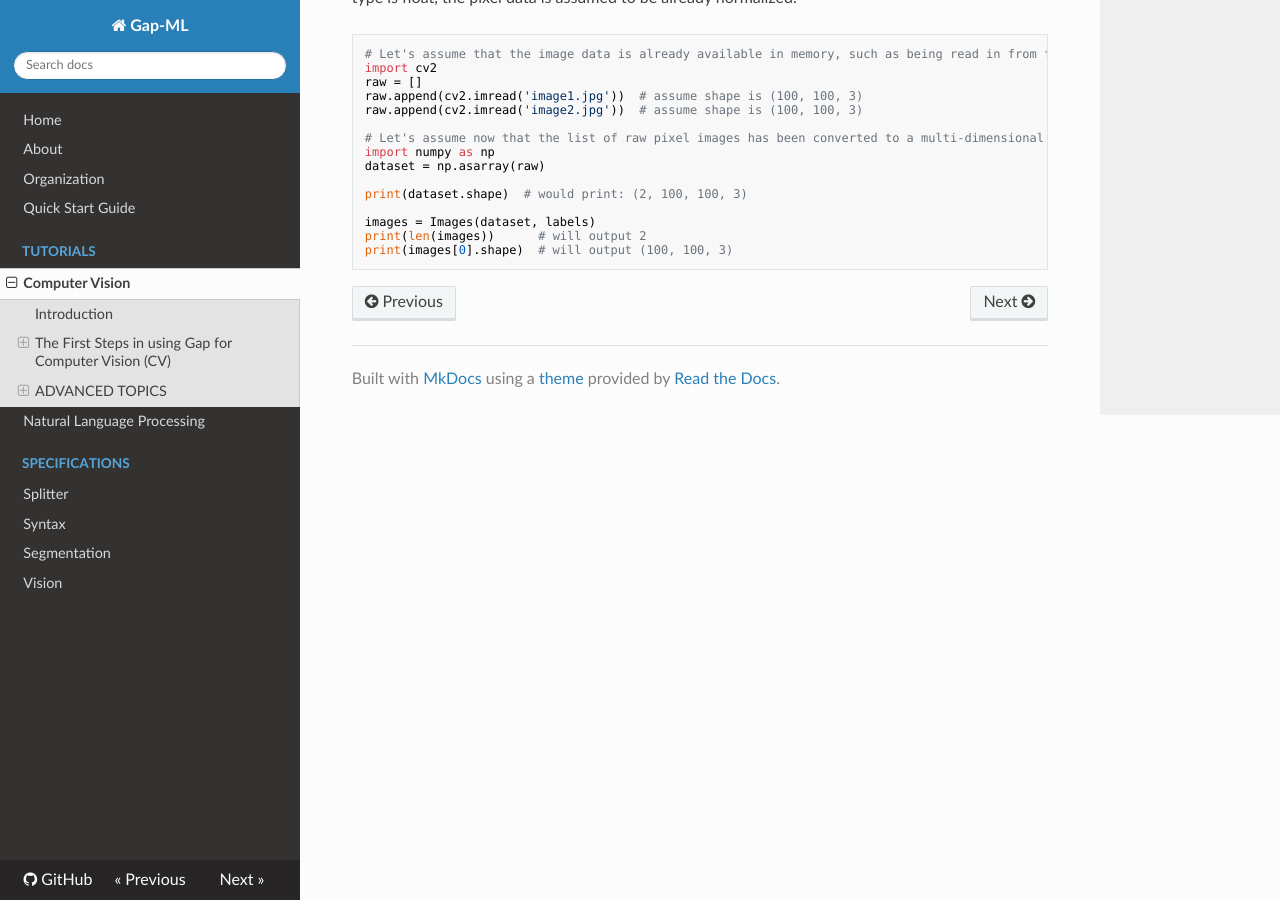
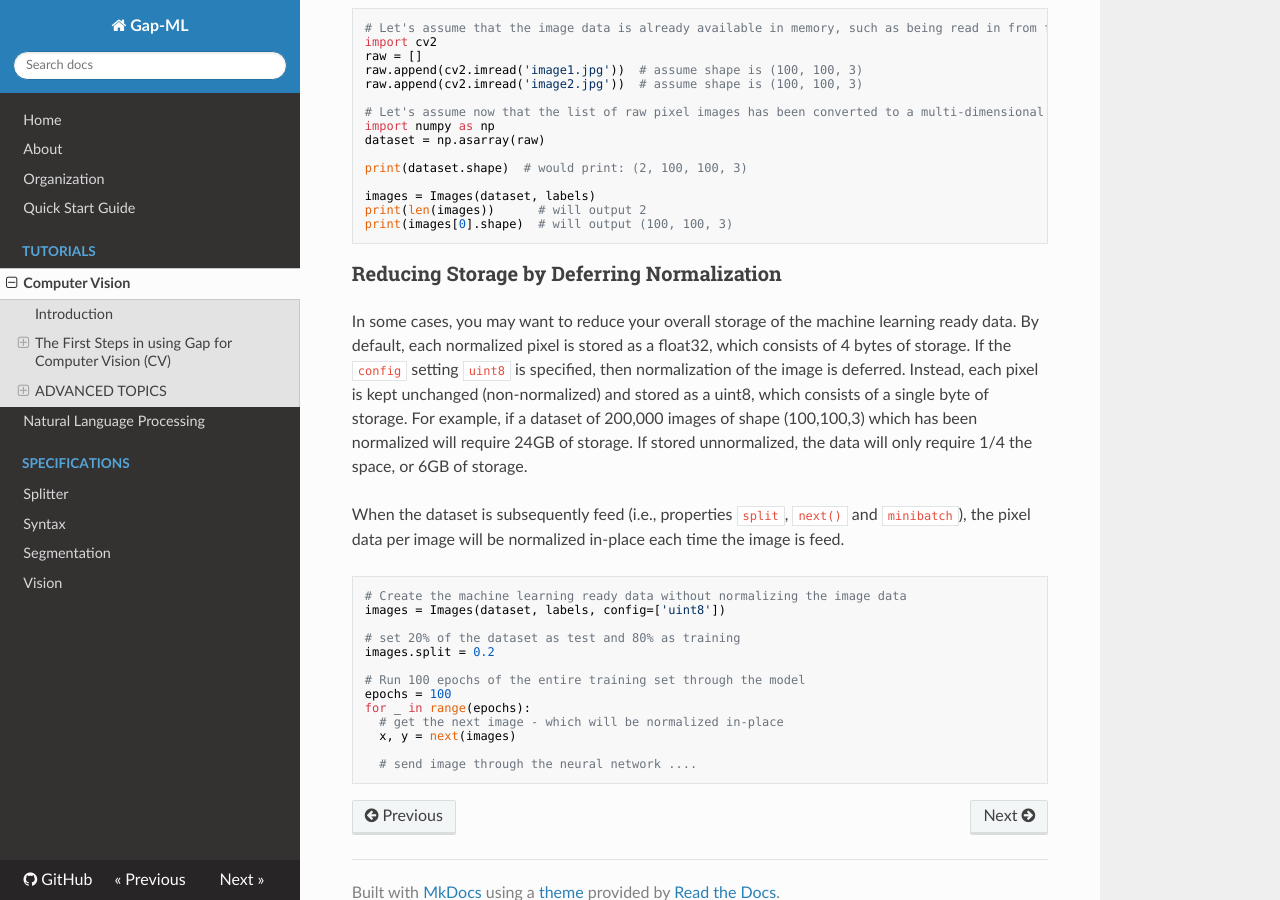
Before and after one commit to andrewferlitsch/Gap, an MkDocs documentation site: the page built from docs/tutorials/computer_vision.md, in a window 1280 px wide and 900 px high, scrolled down 20358 px. Built offline with MkDocs 1.6.1, drawn with Linux system fonts in a browser that asks for light colours; nearby versions of some CDN libraries; some of the changed text lies outside the part shown.

Commit message:
Update computer_vision.md

````diff
--- a/docs/tutorials/computer_vision.md
+++ b/docs/tutorials/computer_vision.md
@@ -769,7 +769,7 @@ print(images.fail)
 print(images.errors)
 ```
 
-### Processing Images as a Preloaded in Memory Dataset in Numpy Multi-Dimensional Array Format
+### Image Dataset as Numpy Multi-Dimensional Array
 
 Many of the machine learning frameworks come with prepared training sets for their tutorials, such as the MNIST, CIFAR, IRIS, etc. In some cases, the training set may already be in a numpy multi-dimensional format:
 
@@ -807,3 +807,25 @@ images = Images(dataset, labels)
 print(len(images))      # will output 2
 print(images[0].shape)  # will output (100, 100, 3)
 ```
+
+### Reducing Storage by Deferring Normalization
+
+In some cases, you may want to reduce your overall storage of the machine learning ready data. By default, each normalized pixel is stored as a float32, which consists of 4 bytes of storage. If the `config` setting `uint8` is specified, then normalization of the image is deferred. Instead, each pixel is kept unchanged (non-normalized) and stored as a uint8, which consists of a single byte of storage. For example, if a dataset of 200,000 images of shape (100,100,3) which has been normalized will require 24GB of storage. If stored unnormalized, the data will only require 1/4 the space, or 6GB of storage.
+
+When the dataset is subsequently feed (i.e., properties `split`, `next()` and `minibatch`), the pixel data per image will be normalized in-place each time the image is feed.
+
+```python
+# Create the machine learning ready data without normalizing the image data
+images = Images(dataset, labels, config=['uint8'])
+
+# set 20% of the dataset as test and 80% as training
+images.split = 0.2
+
+# Run 100 epochs of the entire training set through the model
+epochs = 100
+for _ in range(epochs):
+  # get the next image - which will be normalized in-place
+  x, y = next(images)
+
+  # send image through the neural network ....
+```
````
